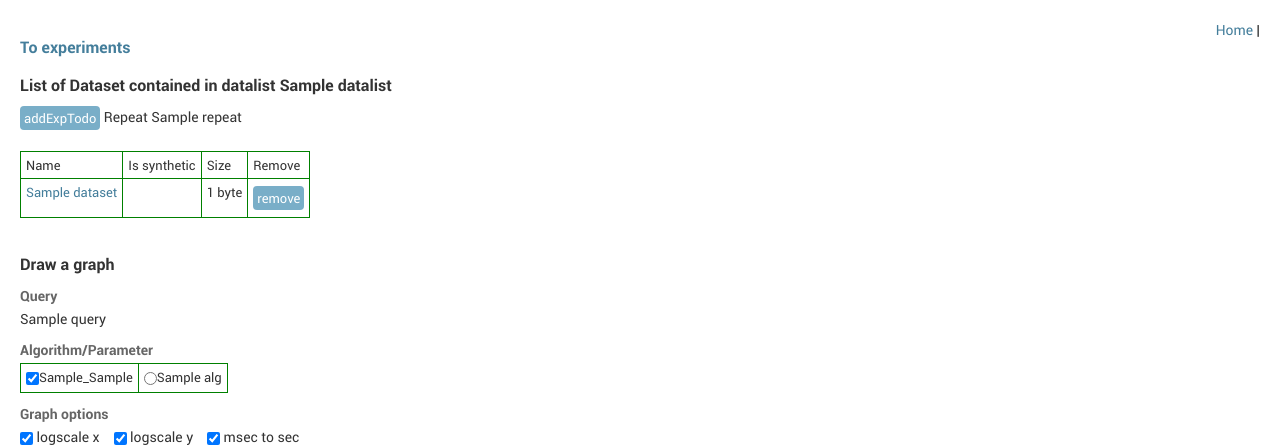
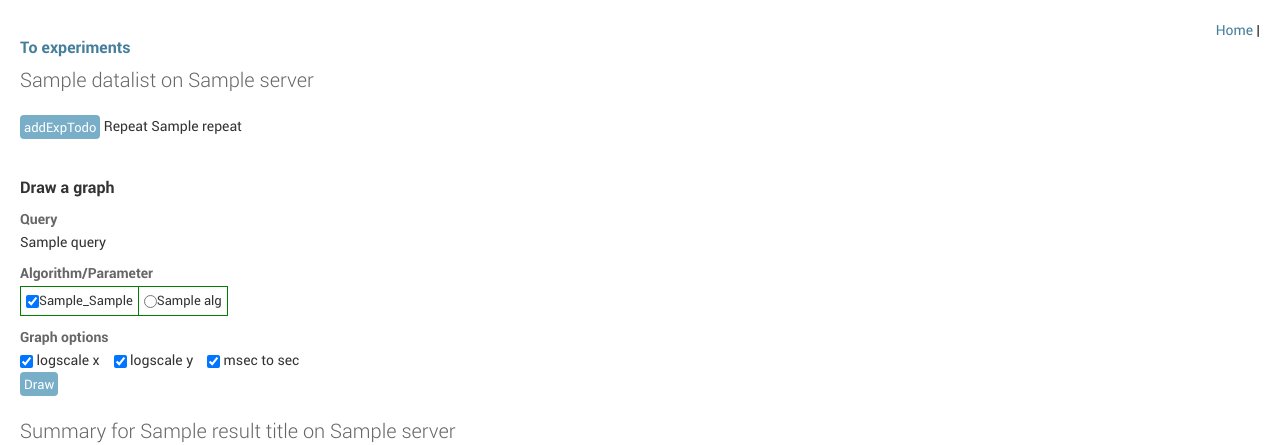
Before and after one commit to paryoja/expManager, a Django app: template mysite/projectManager/templates/projectManager/datalist/result.html in a window 1280 px wide. Shown: the top 445 px of the page. Run offline with Django 3.2, Linux system fonts and the light colour scheme; the template is opened without the code that fills it: most values are stand-ins (such as "Sample title", 1, 10 or a date in 2020).

Commit message:
template changed for readability

```diff
--- a/mysite/projectManager/templates/projectManager/datalist/result.html
+++ b/mysite/projectManager/templates/projectManager/datalist/result.html
@@ -7,7 +7,11 @@
 {% block body %}
 <h2><a href="{% url 'project:exp' project.id %}">To experiments</a></h2>
 
-<h2>List of Dataset contained in datalist {{ datalist.name }}</h2>
+{% if server %}
+<h1>{{ datalist.name }} on {{server.server_name }}</h1>
+{% else %}
+<h1>{{ datalist.name }} on {{serverlist.name }}</h1>
+{% endif %}
 <form action="{% url 'project:addExpTodoDataList' project.id datalist.id %}" method="get">
 	<input type="hidden" name="server" value="{{ s_sl_id }}"/>
 	<input type="submit" name="method" value="addExpTodo"/>
@@ -15,30 +19,6 @@
 </form>
 <br/>
 
-{% if dataset_list %}
-<table>
-	<tr>
-		<td>Name</td>
-		<td>Is synthetic</td>
-		<td>Size</td>
-		<td>Remove</td>
-    </tr>
-
-    {% for dataset in dataset_list %}
-    <tr>
-        <td><a href="{% url 'project:datasetDetail' project.id dataset.dataset.id %}">{{ dataset.dataset.name }}</td>
-        <td>{{ dataset.dataset.is_synthetic }}</td>
-		{% if dataset.dataset.size %}
-		<td>{{ dataset.dataset.size|filesizeformat }}</td>
-		{% else %}
-		<td></td>
-		{% endif %}
-		<td><form action="{% url 'project:removeFromDataList' project.id datalist.id dataset.dataset.id %}" method="POST">{% csrf_token %}<input type="submit" name="method" value="remove"></form></td>
-    </tr>
-    {% endfor %}
-</table>
-<br/>
-{% endif %}
 
 <h2>Draw a graph</h2>
 {% for query, value_query, query_min_list in value_list %}
@@ -73,8 +53,11 @@
 	<input form="DrawForm{{ query }}" type="submit" name="method" value="Draw"/><br/>
 {% endfor %}
 <br/>
-
+{% if server %}
 <h1>Summary for {{ result_title }} on {{ server.server_name }}</h1>
+{% else %}
+<h1>Summary for {{ result_title }} on {{ serverlist.name }}</h1>
+{% endif %}
 
 {% load humanize %}
 {% load my_extras %}
@@ -182,6 +165,32 @@
 <br/>
 {% endfor %}
 
+<h2>List of Dataset contained in datalist {{ datalist.name }}</h2>
+{% if dataset_list %}
+<table>
+	<tr>
+		<td>Name</td>
+		<td>Is synthetic</td>
+		<td>Size</td>
+		<td>Remove</td>
+    </tr>
+
+    {% for dataset in dataset_list %}
+    <tr>
+        <td><a href="{% url 'project:datasetDetail' project.id dataset.dataset.id %}">{{ dataset.dataset.name }}</td>
+        <td>{{ dataset.dataset.is_synthetic }}</td>
+		{% if dataset.dataset.size %}
+		<td>{{ dataset.dataset.size|filesizeformat }}</td>
+		{% else %}
+		<td></td>
+		{% endif %}
+		<td><form action="{% url 'project:removeFromDataList' project.id datalist.id dataset.dataset.id %}" method="POST">{% csrf_token %}<input type="submit" name="method" value="remove"></form></td>
+    </tr>
+    {% endfor %}
+</table>
+<br/>
+{% endif %}
+
 <br/>
 <h2>
 <a href="{% url 'project:exp' project.id %}">To experiments</a>
--- a/mysite/projectManager/templates/projectManager/exp/expTodoListAll.html
+++ b/mysite/projectManager/templates/projectManager/exp/expTodoListAll.html
@@ -7,6 +7,9 @@
 
 {% block body %}
 
+{% load humanize %}
+<h1>Exp Todo {{ exp_todo_list.count }} itme{{ exp_todo_list.count | pluralize }}</h1>
+
 {% include 'projectManager/exp/expTodoListTemplate.html' %}
 
 <center>
--- a/mysite/projectManager/views.py
+++ b/mysite/projectManager/views.py
@@ -397,6 +397,8 @@ def getAlgorithmId(request, project_id, algorithm_name, algorithm_version):
         algorithm = Algorithm.objects.filter(project=project).filter(name=algorithm_name).get(version=algorithm_version)
     except ObjectDoesNotExist:
         return HttpResponse('-1')
+    except:
+        print(algorithn_name)
 
     return HttpResponse(algorithm.id)
 
```
